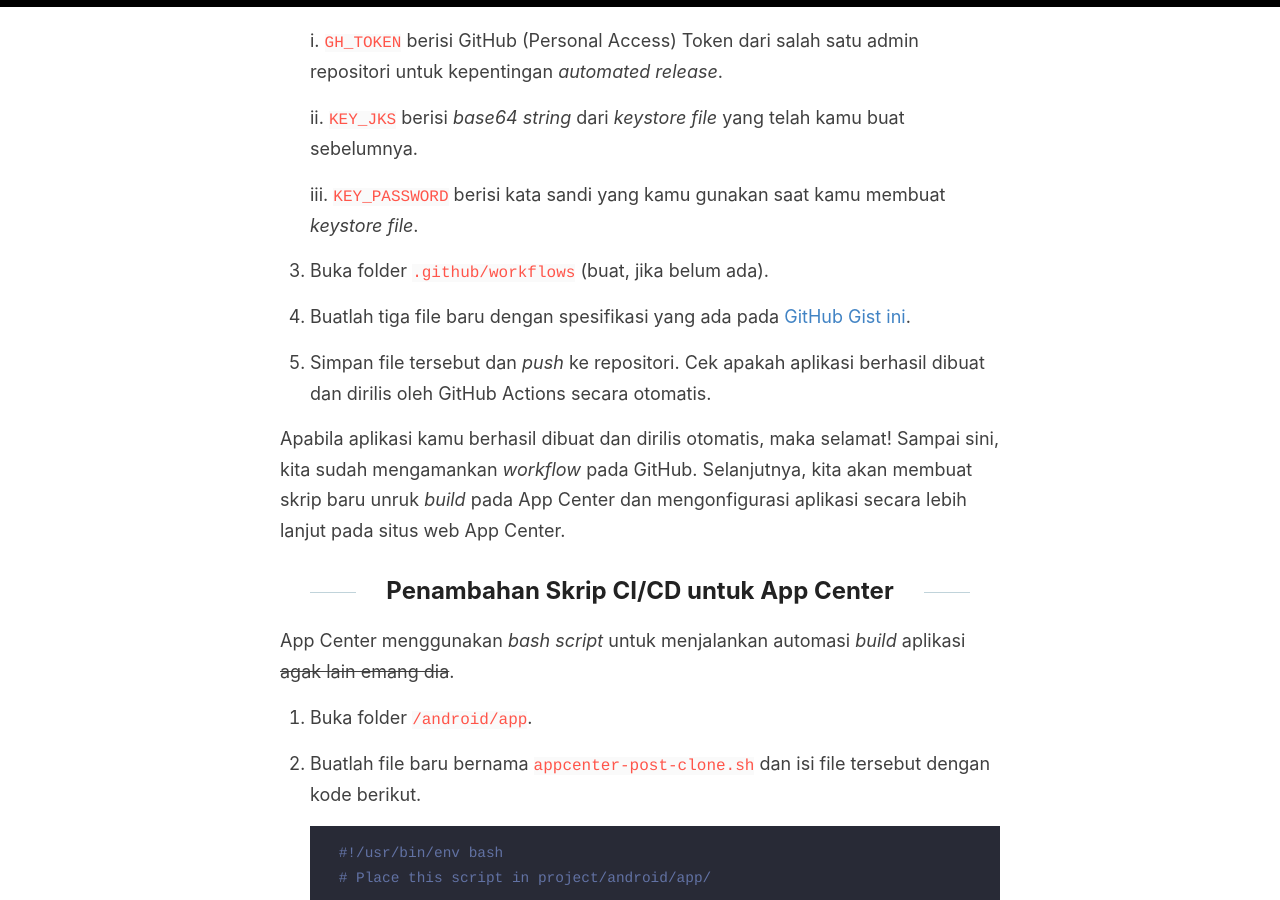
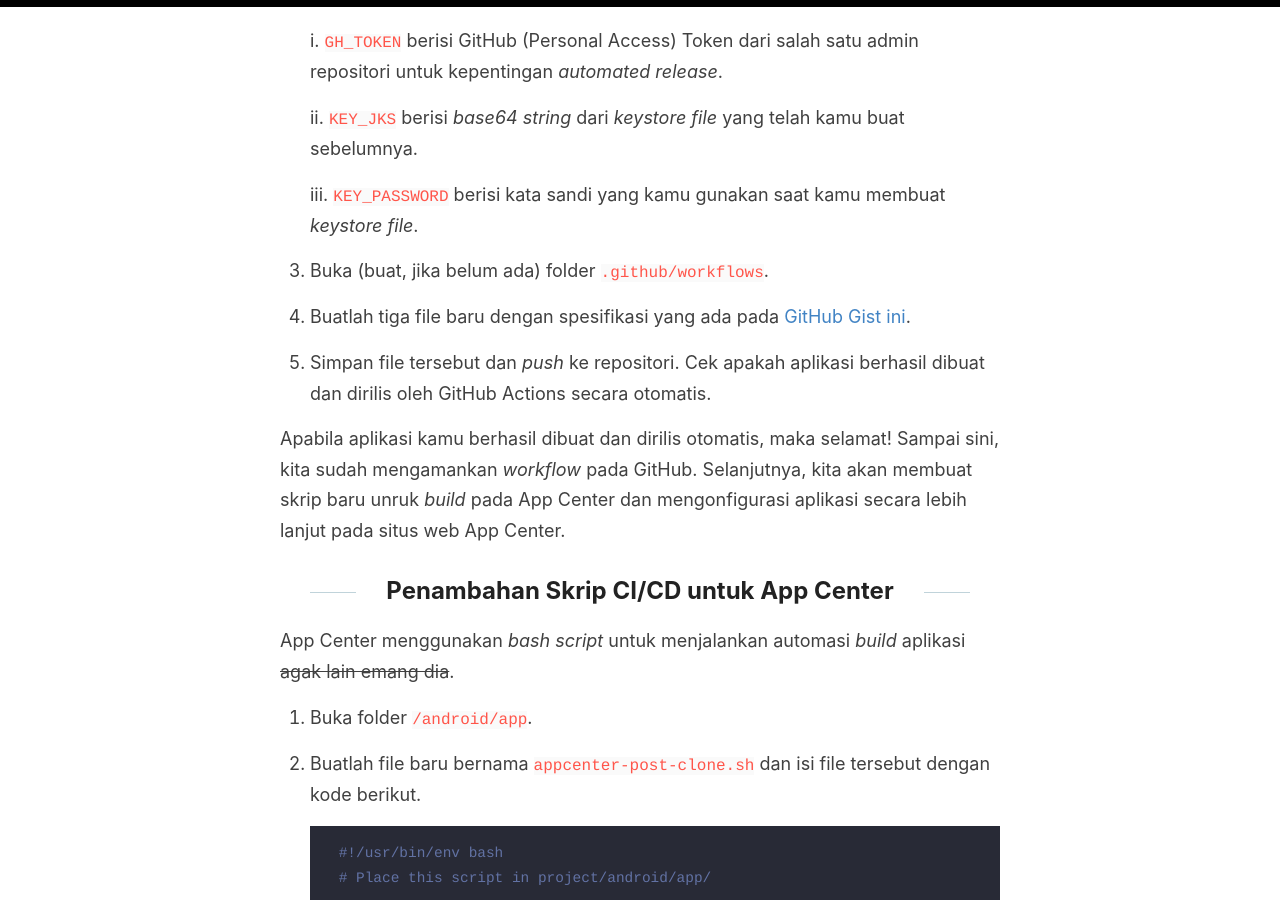
Before and after one commit to determinedguy/cecoret, a Jekyll site: the page built from _posts/2022-11-19-flutter-at-app-center.md, in a window 1280 px wide and 900 px high, scrolled down 7454 px. Built offline with Jekyll 4.4.1, drawn with Linux system fonts in a browser that asks for light colours.

Commit message:
fix: text

```diff
--- a/_posts/2022-11-19-flutter-at-app-center.md
+++ b/_posts/2022-11-19-flutter-at-app-center.md
@@ -132,7 +132,7 @@ Sampai sini, kita sudah melakukan pengaturan dasar untuk pengesahan aplikasi. Se
 
     iii. `KEY_PASSWORD` berisi kata sandi yang kamu gunakan saat kamu membuat *keystore file*.
 
-3. Buka folder `.github/workflows` (buat, jika belum ada).
+3. Buka (buat, jika belum ada) folder `.github/workflows`.
 
 4. Buatlah tiga file baru dengan spesifikasi yang ada pada [GitHub Gist ini](https://gist.github.com/determinedguy/16add60b5b347c40b75066665110c7bf).
 
```
